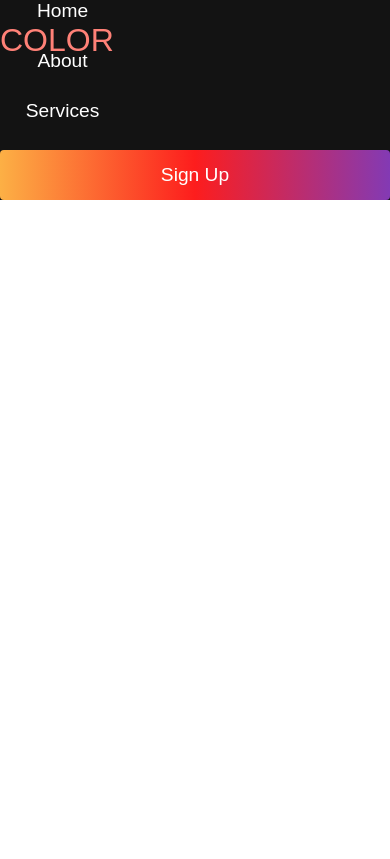
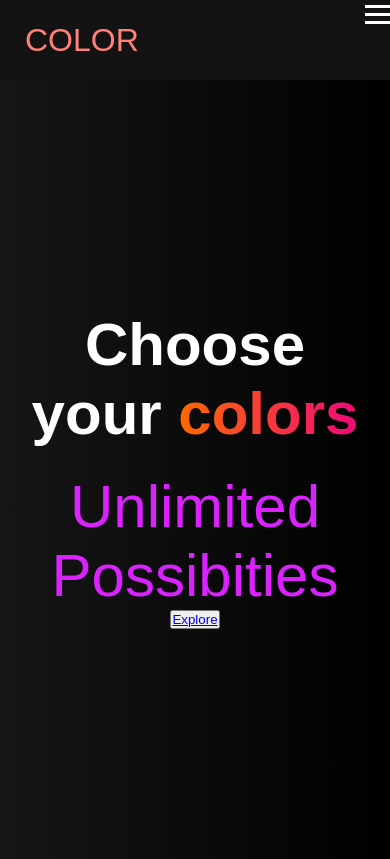
Before and after one commit to standlyfaustina/colorlayout, a plain HTML site: page index.html in a window 390 px wide. Drawn offline with Linux system fonts and the light colour scheme.

Commit message:
firt commit in main

```diff
--- a/app.js
+++ b/app.js
@@ -0,0 +1,11 @@
+const menu = document.querySelector('#mobile-menu')
+const menuLinks = document.querySelector('.navbar_menu')
+
+//display mobile menu
+
+const mobileMenu = () =>{
+    menu.classList.toggle('is-active')
+    menuLinks.classList.toggle('active')
+
+}
+menu.addEventListener('click',mobileMenu)
--- a/index.html
+++ b/index.html
@@ -32,6 +32,16 @@
                 </ul>
             </div>
         </nav>
+        <!--Hero Section-->
 
+       <div class="hero" id="home">
+           <div class="hero_container">
+               <h1 class="hero_heading">Choose your <span>colors</span></h1>
+               <p class="hero_description">Unlimited Possibities
+               </p>
+               <button class="main_btn"> <a href="#">Explore</a></button>
+           </div>
+       </div>
+        <script src="app.js"></script>
     </body>
 </html>
--- a/styles.css
+++ b/styles.css
@@ -112,7 +112,7 @@
         margin:0;
         width:100%;
         position:absolute;
-       /*  top:-1000px; */
+        top:-1000px;
         opacity:1;
         transition:all 0.5s ease;
         z-index: -1;
@@ -129,4 +129,135 @@
         font-size: 1.6rem;
 
     }
+    #navbar_logo{
+        padding-left: 25px;
+    }
+    .navbar_toggle .bar{
+        width: 25px;
+        height: 3px;
+        margin: 5px auto;
+        transition: all .3s ease-in-out;
+        background: #fff;
+    }
+
+    .navbar_item{
+        width:100%;
+    }
+
+    .navbar_links{
+        text-align:center;
+        padding:2rem;
+        width:100%;
+        display:table;
+    }
+    .nav_btn{
+        padding-bottom:2rem;
+    }
+    .button{
+        display: flex;
+        justify-content: center;
+        align-items: center;
+        width:80px ;
+        height: 80px;
+        margin: 0;
+    }
+    #mobile-menu{
+        position:absolue;
+        top: 20%;
+        right:5%;
+        transform:translate(5%,20%);
+    }
+    .navbar_toggle .bar{
+        display:block;
+        cursor:pointer;
+    }
+
+    #mobile-menu.is-active .bar:nth-child(2){
+        opacity: 0 ;
+    }
+    #mobile-menu.is-active .bar:nth-child(1){
+        transform:translateY(8px) rotate(45deg);
+    }
+    #mobile-menu.is-active .bar:nth-child(3){
+        transform:translateY(-8px) rotate(-45deg);
+
+    }
 }
+
+/* Hero Secion */
+
+.hero{
+    background: #000000;
+    background:linear-gradient(to right, #161616,#000000);
+    padding:200px 0;
+}
+
+.hero_container{
+    display:flex;
+    flex-direction:column;
+    justify-content: center;
+    align-items:center;
+    max-width: 1200px;
+    margin:0 auto;
+    height:0 auto;
+    height:90%;
+    text-align:center;
+    padding:30px;
+}
+
+.hero_heading{
+    font-size: 100px;
+    margin-bottom:24px;
+    color:#fff;
+}
+
+.hero_heading span{
+    background:#ee0979;
+    background:-webkit-linear-gradient(
+      to right,
+      #ff6a00,
+      #ee0979,
+    );
+    /* Chrome 10-25 ,safari 5.1-6 */
+
+    background:linear-gradient(
+        to right,
+        #ff6a00,
+        #ee0979
+    );
+    /* W3C,IE 10+/ Edge, Firefox 16+, Chrome 26+, Opera 12+, Safari 7+ */
+    background-size:100%;
+    -webkit-background-clip:text;
+    -moz-background-clip:text;
+    -webkit-text-fill-color:transparent;
+    -mo-text-fill-color:transparent;
+}
+
+.hero_description{
+    font-size: 60px;
+    background: #da22ff;/*fallback for old browders*/
+    background:-webkit-linear-gradient(
+        to right,
+        #9114ff,
+        #da22ff
+    );
+    background-size: 100%;
+    -webkit-background-clip:text;
+    -moz-background-clip:text;
+    -webkit-text-fill-color:transparent;
+    -mo-text-fill-color:transparent;
+
+}
+
+.hightlight{
+    border-bottom: 4px solid rgb(132, 0 ,255);
+
+}
+@media screen and (max-width:768px){
+    .hero_heading{
+        font-size:60px;
+    }
+    .hero-description{
+        font-size:40px;
+    }
+}
```
